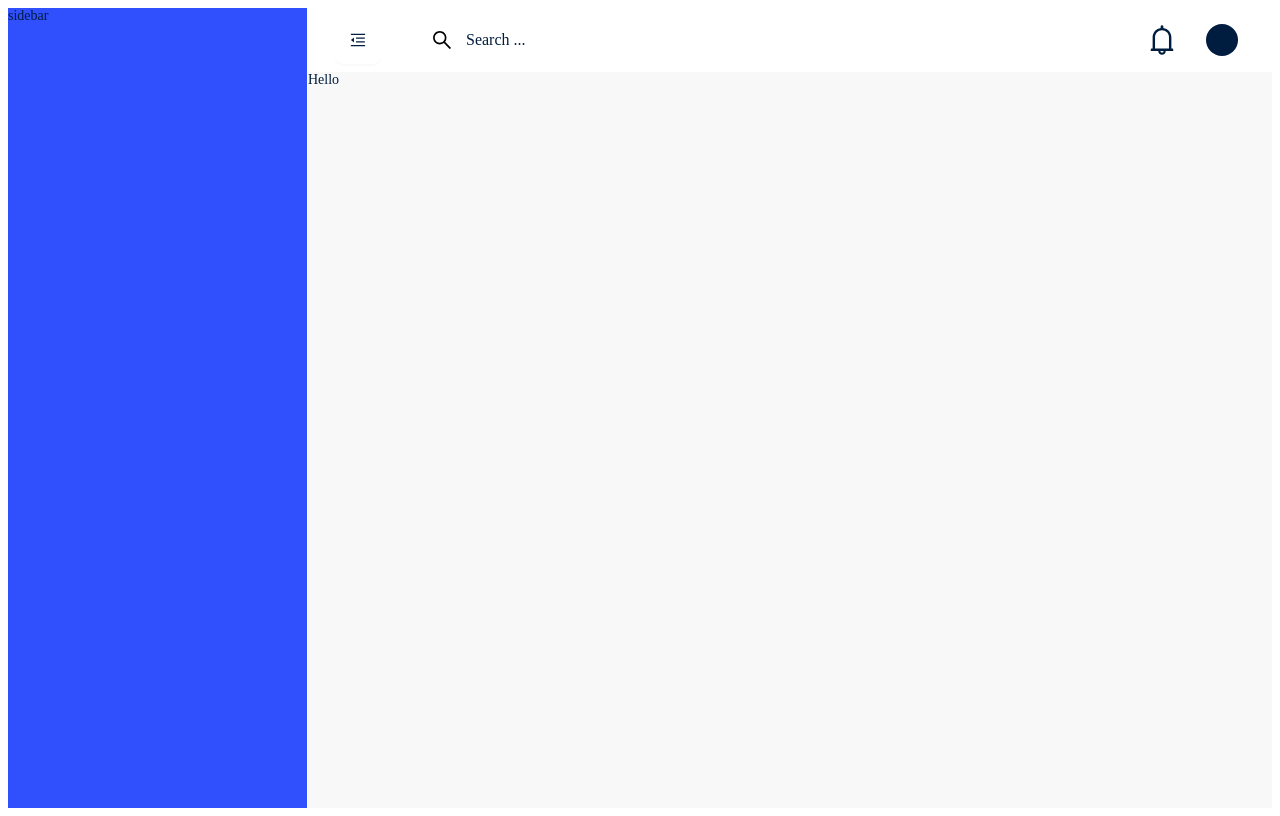
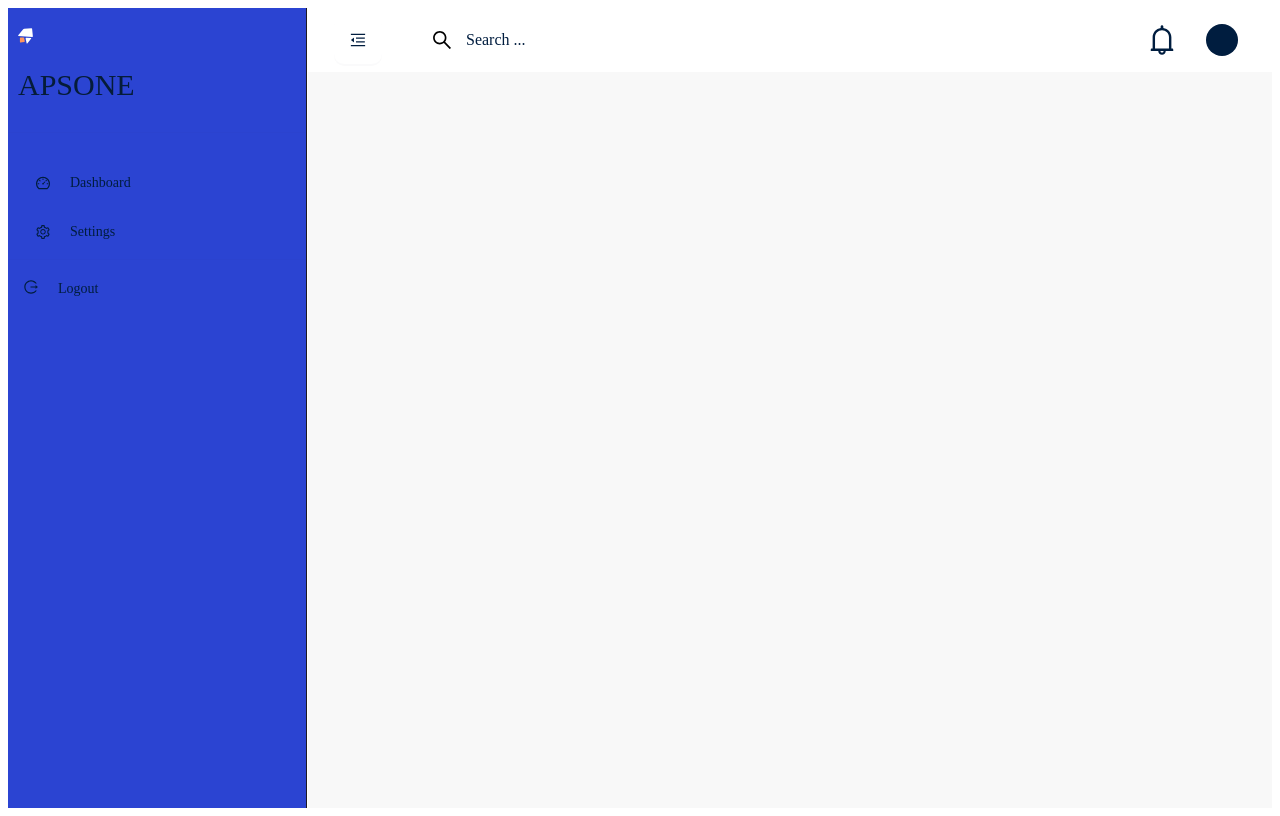
Before and after one commit to MuhammadAffan623/ap_deploy, a React (Vite) app: page / in a window 1280 px wide. Built offline with nearby package versions, Linux system fonts and the light colour scheme; the HTML template or start-up script is replaced by a standard one.

Commit message:
added sidebar menu item and complete inital flow

```diff
--- /dev/null
+++ b/src/components/Image/Images.tsx
@@ -0,0 +1,17 @@
+import { Image, ImageProps } from 'antd'
+
+const ImagesBox = ({ src, width, height, style, ...rest }: ImageProps): ReactNode => {
+  return (
+    <Image
+      src={src}
+      width={width}
+      height={height}
+      preview={false}
+      alt='image'
+      style={{ verticalAlign: 'text-bottom', ...style }}
+      {...rest}
+    />
+  )
+}
+
+export default ImagesBox
--- /dev/null
+++ b/src/components/Sider/Sider.scss
@@ -0,0 +1,203 @@
+.menu-item-heading {
+  margin: 16px;
+}
+
+.ant-layout-sider,
+.ant-drawer {
+  .sidebarContentWrapper {
+    position: relative;
+
+    &::before {
+      content: '';
+      position: absolute;
+      top: 0;
+      left: 0;
+      width: 100%;
+      height: 100%;
+      background-color: rgba($color: $text-over-primary, $alpha: 0.2);
+    }
+
+    border-right: 0.5px solid $text-over-primary;
+    background-blend-mode: color;
+    .logo {
+      padding: 20px 10px 0px 10px;
+      text-decoration: none;
+
+      .logoImage {
+        width: 60%;
+      }
+
+      .logoText {
+        display: block;
+        margin-top: $margin;
+      }
+
+      &:hover {
+        text-decoration: none;
+      }
+    }
+
+    .logoutSidebarMenuWrapper {
+      padding-bottom: 5px;
+      padding-top: 5px;
+      position: relative;
+      bottom: 0px;
+      width: 100%;
+    }
+
+    .sidebarMenu {
+      margin-top: calc($margin * 0.75);
+      background: unset !important;
+      background-color: unset !important;
+      border-color: transparent;
+
+      &.dmsMenu {
+        margin-bottom: calc($margin * 0.75);
+      }
+
+      &:first-of-type {
+        margin-top: 0px;
+      }
+
+      .menuHeading {
+        .ant-badge {
+          margin-right: 10px;
+        }
+      }
+
+      .menuItem {
+        // display: flex;
+        // align-items: center;
+        // height: 40px !important;
+        line-height: 40px !important;
+
+        .channelMenuItemTitle {
+          line-height: 1rem;
+          .text {
+            display: inline-block;
+            width: 85%;
+            overflow: hidden;
+            text-overflow: ellipsis;
+          }
+        }
+
+        &:not(.ant-menu-item-selected):hover {
+          background-color: rgba($color: $white, $alpha: 0.15) !important;
+        }
+
+        .anticon {
+          min-width: calc($margin * 1.5) !important;
+        }
+
+        .ant-image {
+          margin-right: $margin !important;
+        }
+        .ant-badge {
+          margin-right: 10px;
+        }
+      }
+    }
+
+    .skeletonWrapper {
+      padding-left: 28px;
+      margin-top: 8px;
+      padding-top: 4px;
+      padding-bottom: 4px;
+      width: 100%;
+    }
+  }
+  &.ant-layout-sider-collapsed {
+    .sidebarContentWrapper {
+      .logo {
+        .logoImage {
+          width: 90%;
+        }
+      }
+
+      .sidebarMenu {
+        background: unset !important;
+        background-color: unset !important;
+
+        .menuItem {
+          display: flex;
+          align-items: center;
+          height: 40px !important;
+          line-height: 40px !important;
+
+          .avatarItem {
+            padding-inline-start: calc(50% - 18px) !important;
+          }
+
+          .ant-badge {
+            margin-right: calc($margin * 2) !important;
+          }
+        }
+
+        .menuHeading {
+          .ant-menu-submenu-title {
+            display: flex;
+            align-items: center;
+            height: 40px !important;
+            line-height: 40px !important;
+            padding-inline-start: calc(50% - 18px) !important;
+
+            .ant-badge {
+              margin-right: calc($margin * 2) !important;
+            }
+          }
+        }
+
+        .avatarItem {
+          padding-inline-start: calc(50% - 18px);
+
+          .ant-badge {
+            margin-right: calc($margin * 2) !important;
+          }
+        }
+      }
+    }
+  }
+}
+
+.ant-menu-submenu {
+  .ant-menu.ant-menu-sub,
+  .ant-menu-vertical {
+    .menuItem {
+      display: flex !important;
+      align-items: center;
+      height: 40px !important;
+      line-height: 40px !important;
+
+      .channelGroupMenuItem {
+        line-height: 1rem;
+        display: flex;
+        align-items: center;
+        .channelGroupName {
+          display: inline-block;
+          width: 80%;
+          overflow: hidden;
+          text-overflow: ellipsis;
+        }
+        .addChannelToChannelGroupBtn {
+          padding: 0;
+          height: auto;
+        }
+      }
+
+      &:not(.ant-menu-item-selected):hover {
+        background-color: rgba($color: $white, $alpha: 0.4) !important;
+      }
+
+      .anticon {
+        min-width: calc($margin * 1.5) !important;
+      }
+
+      .ant-image {
+        margin-right: $margin !important;
+      }
+      .ant-badge {
+        margin-right: 10px;
+      }
+    }
+  }
+}
--- a/src/components/Sider/index.tsx
+++ b/src/components/Sider/index.tsx
@@ -1,14 +1,66 @@
-import { SiderProps, theme } from 'antd'
+import { Divider, Menu, SiderProps, Typography, theme } from 'antd'
 import Sidebar from './Sidebar/Sidebar'
+import { Link, useLocation, useNavigate } from 'react-router-dom'
+import { MenuItem, getMenuItem } from '~/utils/helper'
+import PerfectScrollbar from 'react-perfect-scrollbar'
+import {
+  LogoutOutlined,
+  SettingOutlined,
+  UsergroupAddOutlined,
+  DashboardOutlined
+} from '@ant-design/icons'
+import { useUserContext } from '~/context/UserContext'
+import { CSSProperties } from 'react'
+import ImagesBox from '../Image/Images'
+import logo from '~/assets/images/logo.svg'
+import './Sider.scss'
 
 interface SidebarProps extends SiderProps {
   setCollapsed: (collapsed: boolean) => void
 }
 
+const sidebarContentWrapperStyles: CSSProperties = {
+  display: 'flex',
+  flexDirection: 'column',
+  height: '100%'
+}
+
+const childrenWrapperStyles: CSSProperties = {
+  height: '100%'
+}
+
 const Sider = ({ collapsible, collapsed, style, setCollapsed, ...rest }: SidebarProps) => {
+  const navigate = useNavigate()
+  const { pathname } = useLocation()
+  const { logoutUser } = useUserContext()
   const { useToken } = theme
   const { token } = useToken()
-  const { colorBgContainer, colorPrimary, colorText } = token
+  const { colorBgContainer, colorPrimary, colorText, fontSizeHeading1, fontSizeHeading3 } = token
+
+  const navigationMenuItems: MenuItem[] = [
+    getMenuItem(
+      'Dashboard',
+      '/dashboard',
+      // <ImagesBox src={UsersIcon} />,
+      <DashboardOutlined rev='rev' />,
+      null,
+      'menuItem'
+    ),
+    getMenuItem(
+      'Settings',
+      '/settings',
+      // <ImagesBox src={MyAccountIcon} />,
+      <SettingOutlined rev='rev' />,
+      null,
+      'menuItem'
+    )
+  ]
+
+  const logoutMenuItem: MenuItem[] = [
+    getMenuItem('Logout', 'logout', <LogoutOutlined rev='rev' />, null, 'menuItem', {}, () => {
+      logoutUser()
+    })
+  ]
 
   return (
     <Sidebar
@@ -33,7 +85,34 @@ const Sider = ({ collapsible, collapsed, style, setCollapsed, ...rest }: Sidebar
       }}
       {...rest}
     >
-      sidebar
+      <div style={sidebarContentWrapperStyles} className='sidebarContentWrapper'>
+        <Link to='/' className='logo center'>
+          <ImagesBox src={logo} className='logoImage' />
+          <Typography.Text
+            style={{ fontSize: collapsed ? fontSizeHeading3 : fontSizeHeading1 }}
+            className='logoText'
+          >
+            {collapsed ? 'Back' : 'APSONE'}
+          </Typography.Text>
+        </Link>
+        <Divider />
+        <PerfectScrollbar>
+          <div style={childrenWrapperStyles}>
+            <Menu
+              selectedKeys={[pathname]}
+              items={navigationMenuItems}
+              mode='inline'
+              className='sidebarMenu'
+              onClick={(item) => navigate(item.key)}
+            />
+          </div>
+        </PerfectScrollbar>
+
+        <Divider style={{ margin: 0 }} />
+        <div className='logoutSidebarMenuWrapper'>
+          <Menu items={logoutMenuItem} selectable={false} className='sidebarMenu' />
+        </div>
+      </div>
     </Sidebar>
   )
 }
--- a/src/components/index.tsx
+++ b/src/components/index.tsx
@@ -7,5 +7,17 @@ import TextArea from './Inputs/TextArea/TextArea'
 import RadioField from './Inputs/RadioField/RadioField'
 import SearchField from './Inputs/SearchField/SearchField'
 import SelectField from './Inputs/SelectField/SelectField'
+import ImagesBox from './Image/Images'
 
-export { Avatar, Button, Sider, Header, TextField, TextArea, RadioField, SearchField, SelectField }
+export {
+  Avatar,
+  Button,
+  Sider,
+  Header,
+  TextField,
+  TextArea,
+  RadioField,
+  SearchField,
+  SelectField,
+  ImagesBox
+}
--- a/src/layout/MainLayout/index.tsx
+++ b/src/layout/MainLayout/index.tsx
@@ -1,5 +1,6 @@
 import { Layout } from 'antd'
 import { useState } from 'react'
+import './styles.scss'
 
 import { Outlet } from 'react-router-dom'
 import { Header, Sider } from '~/components'
--- /dev/null
+++ b/src/layout/MainLayout/styles.scss
@@ -0,0 +1,9 @@
+.mainContent {
+  padding: calc($padding * 1.5);
+  padding-bottom: 0px;
+  height: 100%;
+  min-height: calc(100vh - 80px);
+  max-height: calc(100vh - 80px);
+  display: flex;
+  flex-direction: column;
+}
--- a/src/pages/Dashboard/Dashboard.tsx
+++ b/src/pages/Dashboard/Dashboard.tsx
@@ -1,7 +1,7 @@
 import React from 'react'
 
 const Dashboard = () => {
-  return <div>Hello</div>
+  return <div>Dashboard</div>
 }
 
 export default Dashboard
--- /dev/null
+++ b/src/pages/Settings/Settings.tsx
@@ -0,0 +1,7 @@
+import React from 'react'
+
+const Settings = () => {
+  return <div>Settings</div>
+}
+
+export default Settings
--- a/src/pages/index.tsx
+++ b/src/pages/index.tsx
@@ -1,4 +1,5 @@
 import NotFound from './NotFound/NotFound'
 import Dashboard from './Dashboard/Dashboard'
+import Settings from './Settings/Settings'
 
-export { NotFound, Dashboard }
+export { NotFound, Dashboard, Settings }
--- a/src/utils/helper.ts
+++ b/src/utils/helper.ts
@@ -1,5 +1,7 @@
+import { MenuProps } from 'antd'
 import { DefaultOptionType } from 'antd/es/select'
 import moment from 'moment'
+import { CSSProperties, Key } from 'react'
 
 export const monthOptions: DefaultOptionType[] = [
   { label: 'Select Month', value: '' },
@@ -34,6 +36,30 @@ export const passwordRegex = /^(?=.*[a-z])(?=.*[A-Z])(?=.*\d)(?=.*[!@#$%^&*()_+~
 
 export const imageMimeTypeRegex = /(^image)(\/)[a-zA-Z0-9_]*/gm
 
+export type MenuItem = Required<MenuProps>['items'][number]
+
+export const getMenuItem = (
+  label: ReactNode,
+  key: Key,
+  icon?: ReactNode,
+  children?: MenuItem[] | null,
+  className?: string,
+  style?: CSSProperties,
+  onClick?: () => void,
+  type?: 'group'
+): MenuItem => {
+  return {
+    key,
+    icon,
+    children,
+    label,
+    type,
+    style,
+    className,
+    onClick
+  } as MenuItem
+}
+
 export const getToken = () => {
   return localStorage.getItem('jwt_access_token')
 }
```
Also changed, not shown: src/routes/index.tsx (+5 -2 lines).
